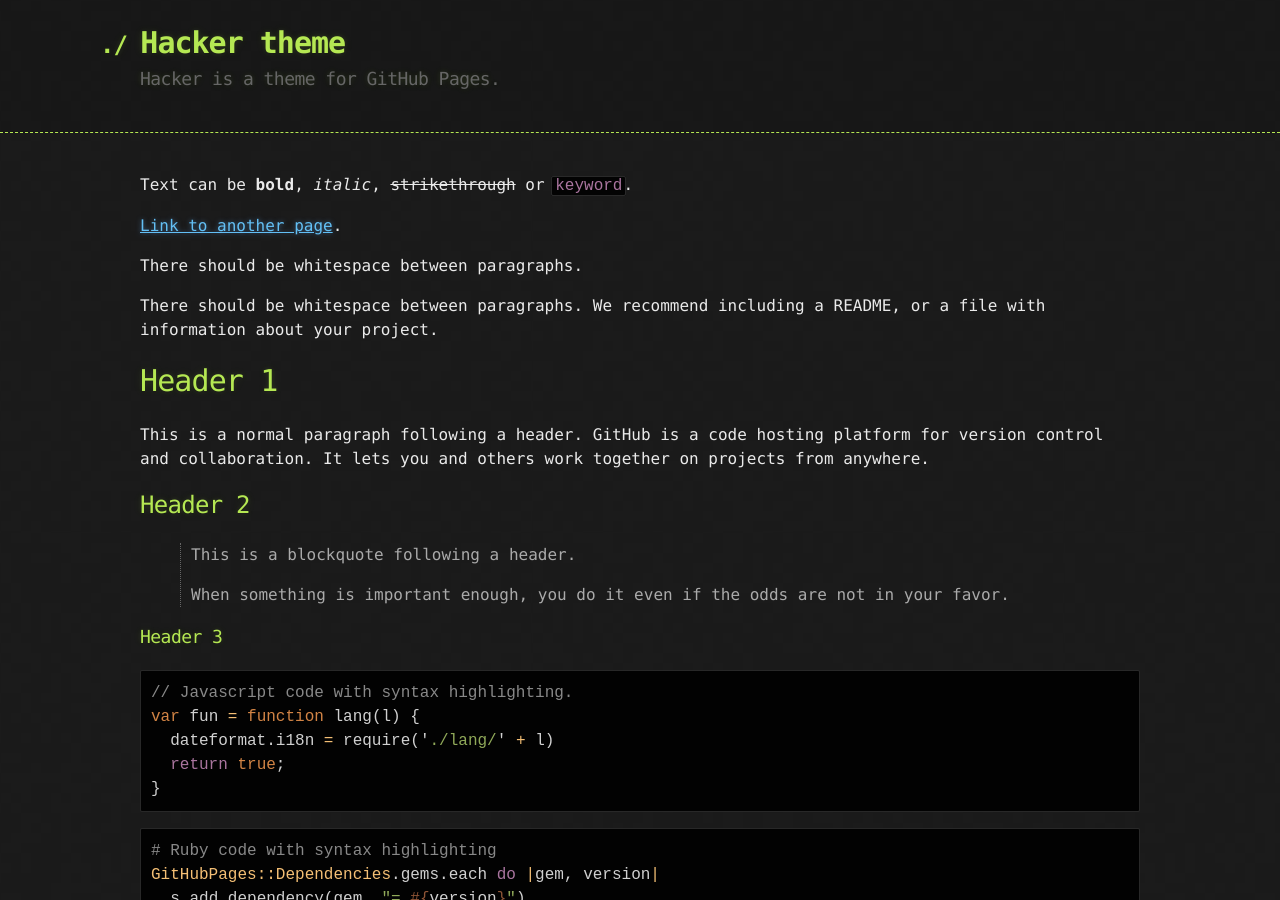
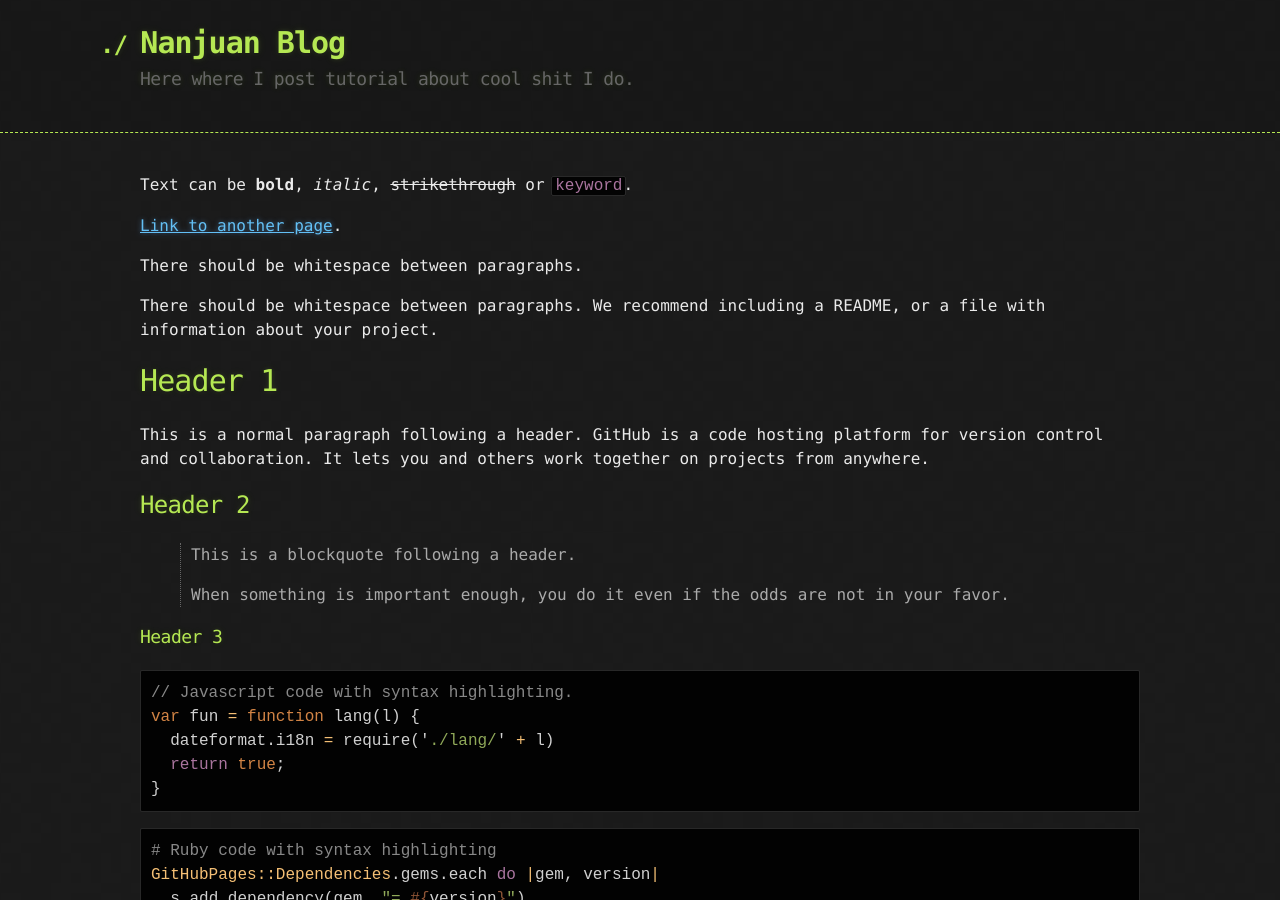
Before and after one commit to Nanjuan/nanjuan.github.io, a Jekyll site: the page built from index.md, in a window 1280 px wide and 900 px high. Built offline with Jekyll 4.4.1, drawn with Linux system fonts in a browser that asks for light colours.

Commit message:
New Themes

```diff
--- a/_config.yml
+++ b/_config.yml
@@ -1,5 +1,5 @@
-title: Hacker theme
-description: Hacker is a theme for GitHub Pages.
+title: Nanjuan Blog
+description: Here where I post tutorial about cool shit I do.
 show_downloads: true
 google_analytics:
 theme: jekyll-theme-hacker
```
